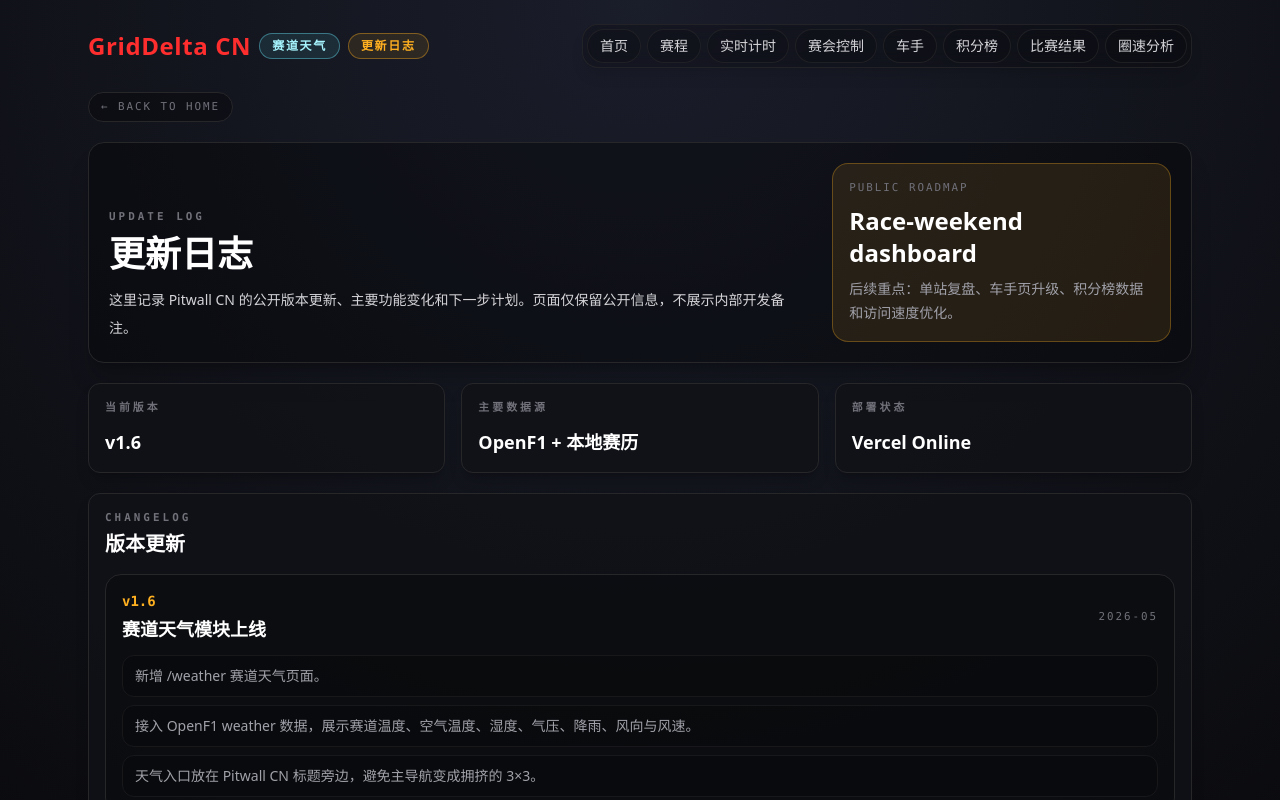
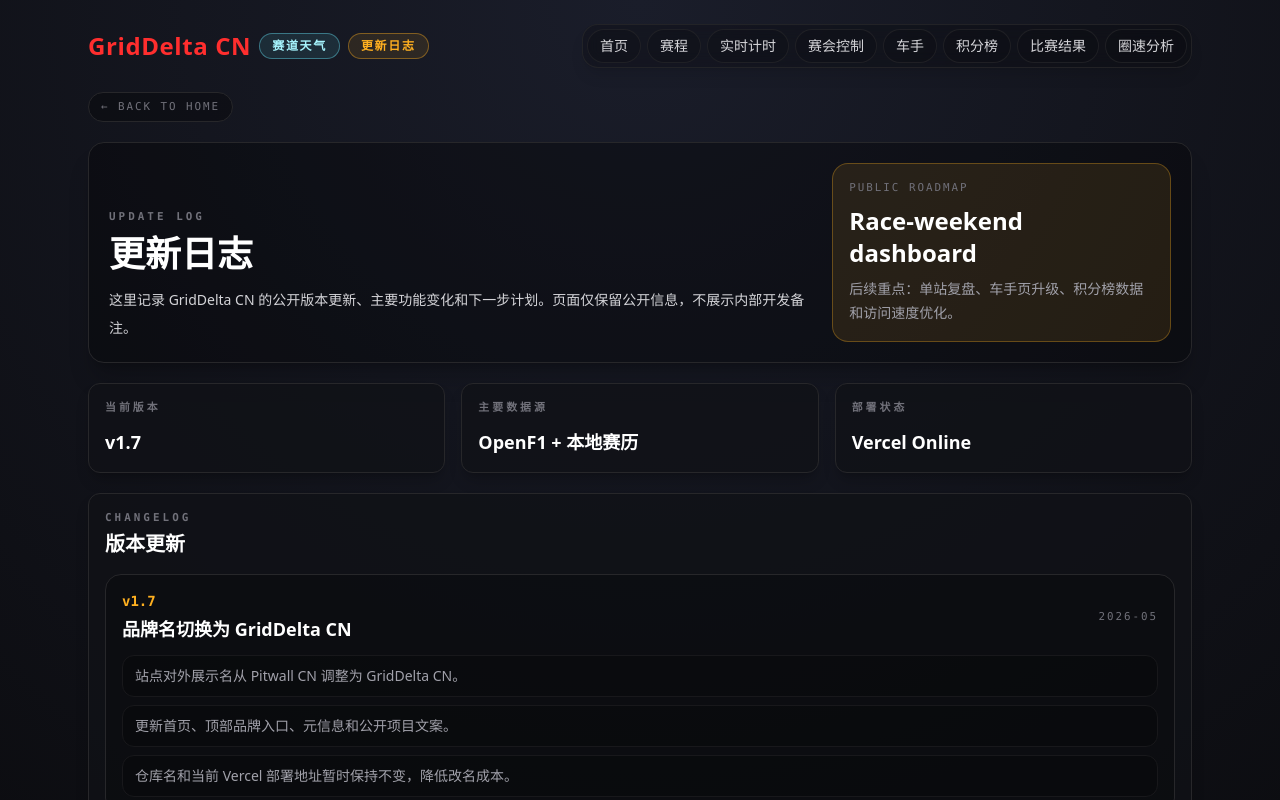
Before and after one commit to s8k8ps26k6-ui/pitwallcn, a Next.js app: page /project in a window 1280 px wide. Shown: the top 800 px of the page. Built offline with nearby package versions, Linux system fonts and the light colour scheme.

Commit message:
Update project changelog for GridDelta CN rename

```diff
--- a/src/app/project/page.tsx
+++ b/src/app/project/page.tsx
@@ -1,6 +1,16 @@
 import Link from "next/link";
 
 const changelog = [
+  {
+    version: "v1.7",
+    title: "品牌名切换为 GridDelta CN",
+    date: "2026-05",
+    items: [
+      "站点对外展示名从 Pitwall CN 调整为 GridDelta CN。",
+      "更新首页、顶部品牌入口、元信息和公开项目文案。",
+      "仓库名和当前 Vercel 部署地址暂时保持不变，降低改名成本。"
+    ]
+  },
   {
     version: "v1.6",
     title: "赛道天气模块上线",
@@ -8,7 +18,7 @@ const changelog = [
     items: [
       "新增 /weather 赛道天气页面。",
       "接入 OpenF1 weather 数据，展示赛道温度、空气温度、湿度、气压、降雨、风向与风速。",
-      "天气入口放在 Pitwall CN 标题旁边，避免主导航变成拥挤的 3×3。"
+      "天气入口放在 GridDelta CN 标题旁边，避免主导航变成拥挤的 3×3。"
     ]
   },
   {
@@ -92,7 +102,7 @@ const roadmap = [
 ] as const;
 
 const statusCards = [
-  ["当前版本", "v1.6"],
+  ["当前版本", "v1.7"],
   ["主要数据源", "OpenF1 + 本地赛历"],
   ["部署状态", "Vercel Online"]
 ] as const;
@@ -110,7 +120,7 @@ export default function ProjectPage() {
             <p className="eyebrow">Update Log</p>
             <h1 className="mt-2 text-3xl font-bold text-white sm:text-4xl">更新日志</h1>
             <p className="mt-3 max-w-3xl text-sm leading-7 text-zinc-300">
-              这里记录 Pitwall CN 的公开版本更新、主要功能变化和下一步计划。页面仅保留公开信息，不展示内部开发备注。
+              这里记录 GridDelta CN 的公开版本更新、主要功能变化和下一步计划。页面仅保留公开信息，不展示内部开发备注。
             </p>
           </div>
           <div className="rounded-2xl border border-neonAmber/30 bg-neonAmber/10 p-4">
```
